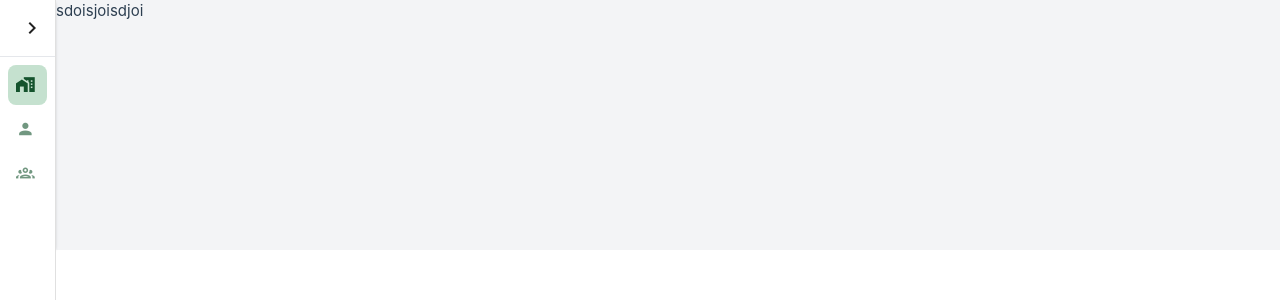
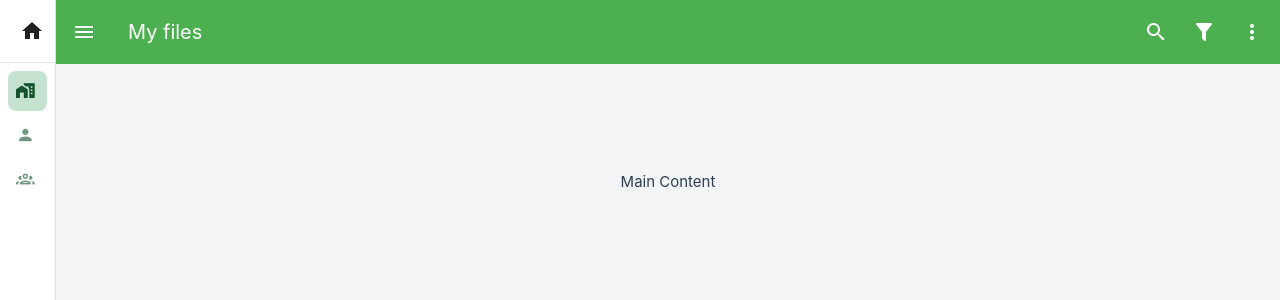
Before and after one commit to saidabdul80/paymentFE, a Vue app: page / in a window 1280 px wide. Shown: the top 300 px of the page. Built offline with nearby package versions, Linux system fonts and the light colour scheme.

Commit message:
fix: updates

```diff
--- a/src/admin/layouts/LayoutBasic.vue
+++ b/src/admin/layouts/LayoutBasic.vue
@@ -1,17 +1,29 @@
 <template>
     <div class="tw-flex tw-h-full tw-w-full tw-bg-gray-100">
         <div class="tw-fixed tw-right-0 tw-top-0">
-            <NotificationRoot  />
+            <NotificationRoot />
         </div>
-        <SideBar />
-        <main class="overflow-y-auto md:pl-56 xl:pl-64 min-h-0">
-            sdoisjoisdjoi
-            <div class="pt-16 pb-16">
-                <router-view />
-            </div>
-        </main>
+        <v-layout class="rounded rounded-md">
+            <SideBar :drawer="drawer" :rail="drawer" />
+            <v-app-bar flat color="success">
+                <v-app-bar-nav-icon variant="text" @click="drawer = !drawer"></v-app-bar-nav-icon>
 
+                <v-toolbar-title>My files</v-toolbar-title>
 
+                <v-spacer></v-spacer>
+
+                <template v-if="$vuetify.display.mdAndUp">
+                    <v-btn icon="mdi-magnify" variant="text"></v-btn>
+
+                    <v-btn icon="mdi-filter" variant="text"></v-btn>
+                </template>
+
+                <v-btn icon="mdi-dots-vertical" variant="text"></v-btn>
+            </v-app-bar>
+            <v-main class="d-flex align-center justify-center" style="min-height: 300px;">
+                Main Content
+            </v-main>
+        </v-layout>
 
     </div>
 </template>
@@ -26,13 +38,14 @@ import { useNotificationStore } from '@/stores/notification';
 import NotificationRoot from '@/components/notifications/NotificationRoot.vue';
 
 export default {
-    components:{
+    components: {
         RouterView,
         NotificationRoot,
         SideBar
     },
     data() {
         return {
+            drawer:true,
             userStore: useUserStore(),
         }
     },
--- a/src/components/sidebar/sidebar.vue
+++ b/src/components/sidebar/sidebar.vue
@@ -1,9 +1,7 @@
 <template>
-    <v-card>
-        <v-layout>
-            <v-navigation-drawer v-model="drawer" :rail="rail" permanent @click="rail = false">
-                <v-list-item nav >
-                    <template v-slot:prepend v-if="!rail">
+    <v-navigation-drawer v-model="pdrawer" :rail="rail" permanent>
+        <v-list-item nav class="tw-py-[7px]">
+            <template v-slot:prepend>
                 <v-btn icon="mdi-home" variant="text"></v-btn>
             </template>
             <template v-slot:default>
@@ -14,54 +12,59 @@
                     </div>
                 </transition>
             </template>
-                    <template v-slot:append>
-
-                        <v-btn :icon="!rail?'mdi-chevron-left':'mdi-chevron-right'" variant="text" @click.stop="rail = !rail"></v-btn>
-                    </template>
         </v-list-item>
         <v-divider class="border-opacity-100" color="success"></v-divider>
         <v-list density="compact" nav>
-                    <v-list-item v-for="item in items" rounded="lg" active-class="tw-bg-green-100" size="xlarge"  :to="item.path"  :value="item.title">
+            <v-list-item v-for="item in items" rounded="lg" active-class="tw-bg-green-100" size="xlarge" :to="item.path"
+                :value="item.title">
                 <template v-slot:prepend>
                     <v-icon class="tw-text-green-900" size="small" :icon="item.icon"></v-icon>
                 </template>
-                        <template  v-slot:default>
-                            <span class="text-truncate tw-text-green-700" :class="$globals.text_size.s2" >{{ item.title }}</span>
+                <template v-slot:default>
+                    <span class="text-truncate tw-text-green-700" :class="$globals.text_size.s2">{{ item.title }}</span>
                 </template>
             </v-list-item>
         </v-list>
     </v-navigation-drawer>
-            <v-main style="height: 250px"></v-main>
-        </v-layout>
-    </v-card>
+
 </template>
 
 <script>
 export default {
+    props: {
+        drawer: {
+            default: false
+        },
+        rail: {
+            default: true
+        }
+    },
     data() {
         return {
-            drawer: true,
-            rail: true,
-            items:[
+            pdrawer: true,
+            items: [
                 {
-                    title:'Home',
-                    icon:'mdi-home-city',
-                    path:'/'
+                    title: 'Home',
+                    icon: 'mdi-home-city',
+                    path: '/'
                 },
                 {
-                    title:'My Account',
-                    icon:'mdi-account',
-                    path:'/accounts'
+                    title: 'My Account',
+                    icon: 'mdi-account',
+                    path: '/accounts'
                 },
                 {
-                    title:'Users',
-                    icon:'mdi-account-group-outline',
-                    path:'/users'
+                    title: 'Users',
+                    icon: 'mdi-account-group-outline',
+                    path: '/users'
                 }
             ]
         }
 
     },
+    watch: {
+
+    }
 
 }
 
@@ -81,7 +84,8 @@ export default {
     transition: all 2s ease;
 }
 
-.slide-fade-enter, .slide-fade-leave-to {
+.slide-fade-enter,
+.slide-fade-leave-to {
     transform: translateX(-30px);
     opacity: 0;
 }
```
Lines whose indentation alone changed are shown as unchanged.
